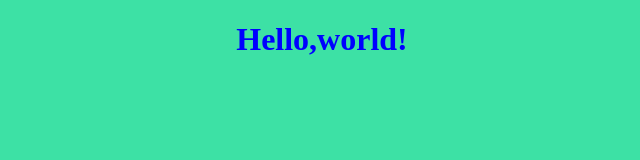
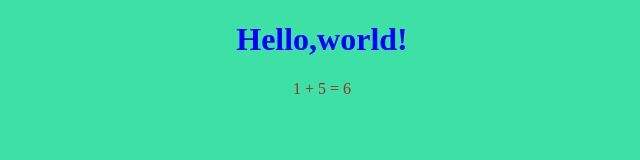
Before and after one commit to Crystalwyr/Git_Example, a plain HTML site: page index.html in a window 1280 px wide. Shown: the full height of the page, 318-958 px from the left. Drawn offline with Linux system fonts and the light colour scheme.

Commit message:
1 + 5 = 6

```diff
--- a/index.html
+++ b/index.html
@@ -11,6 +11,7 @@
 
 <body>
    <h1>Hello,world!</h1>
+   <p>1 + 5 = 6</p>
 </body>
 
 </html>
```
